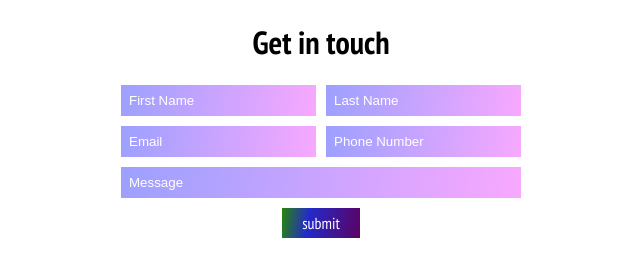
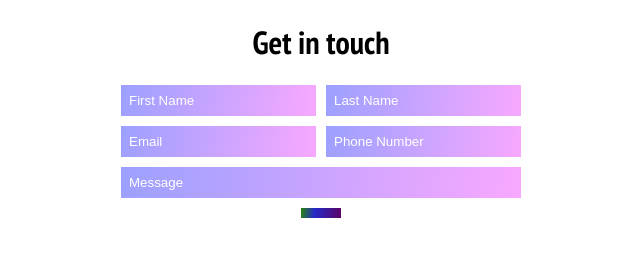
Before and after one commit to TakuTahran/netlify-test, a plain HTML site: page index.html in a window 1280 px wide. Shown: the whole page, without its empty margins (319-959 px from the left). Drawn offline with Linux system fonts and the light colour scheme; a web font is replaced by a local one.

Commit message:
Add files via upload

```diff
--- a/index.html
+++ b/index.html
@@ -20,7 +20,7 @@
                     <input class="half-width" type="email" placeholder="Email ">
                     <input class="half-width" type="tel" placeholder="Phone Number">
                     <input class="full-width" type="text" placeholder="Message">
-                    <buttom class="submit-button" type="submit">submit</buttom>
+                    <button class="submit-button" type="submit" value="submit"></button>
                 </form>
             </div>
         </div>
```
